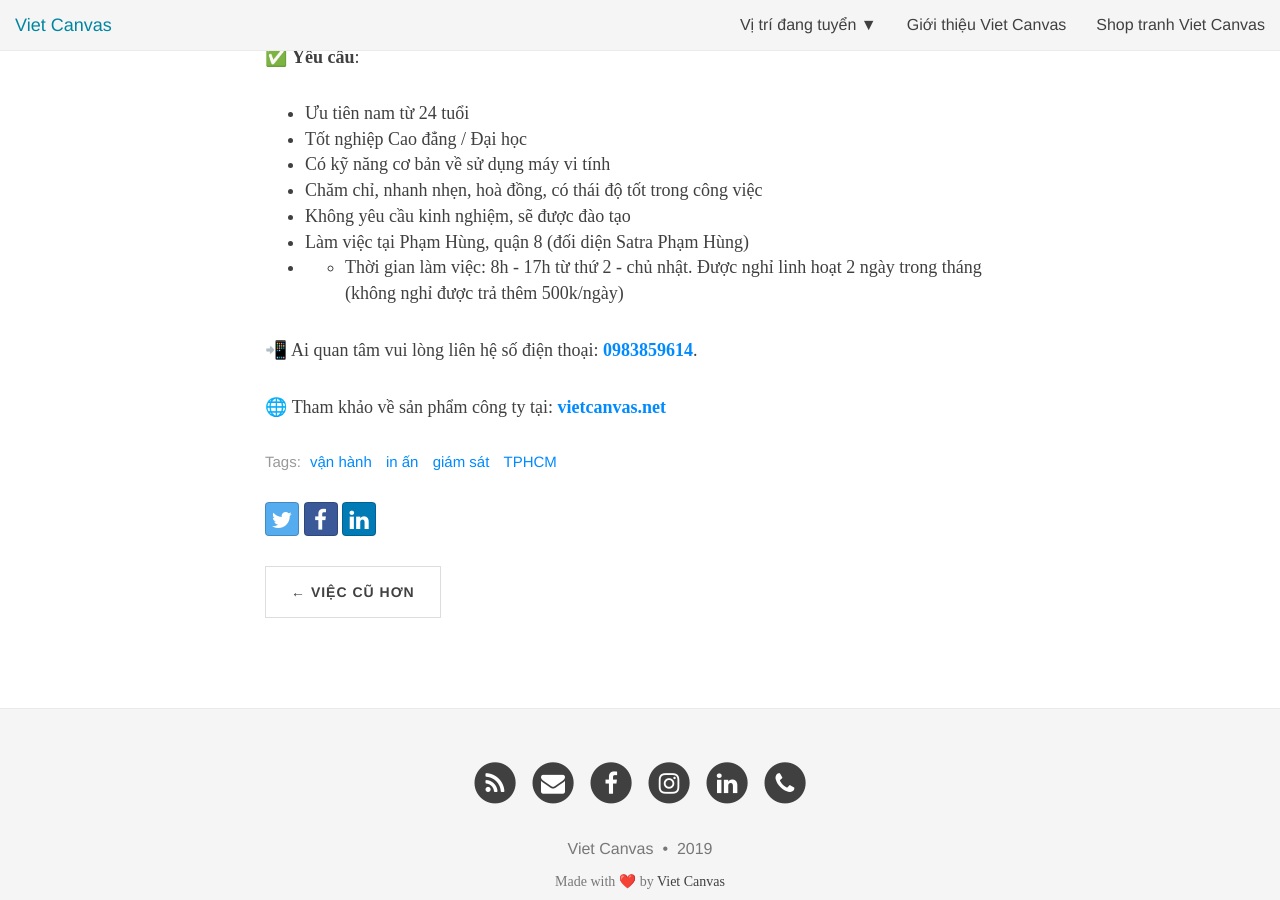
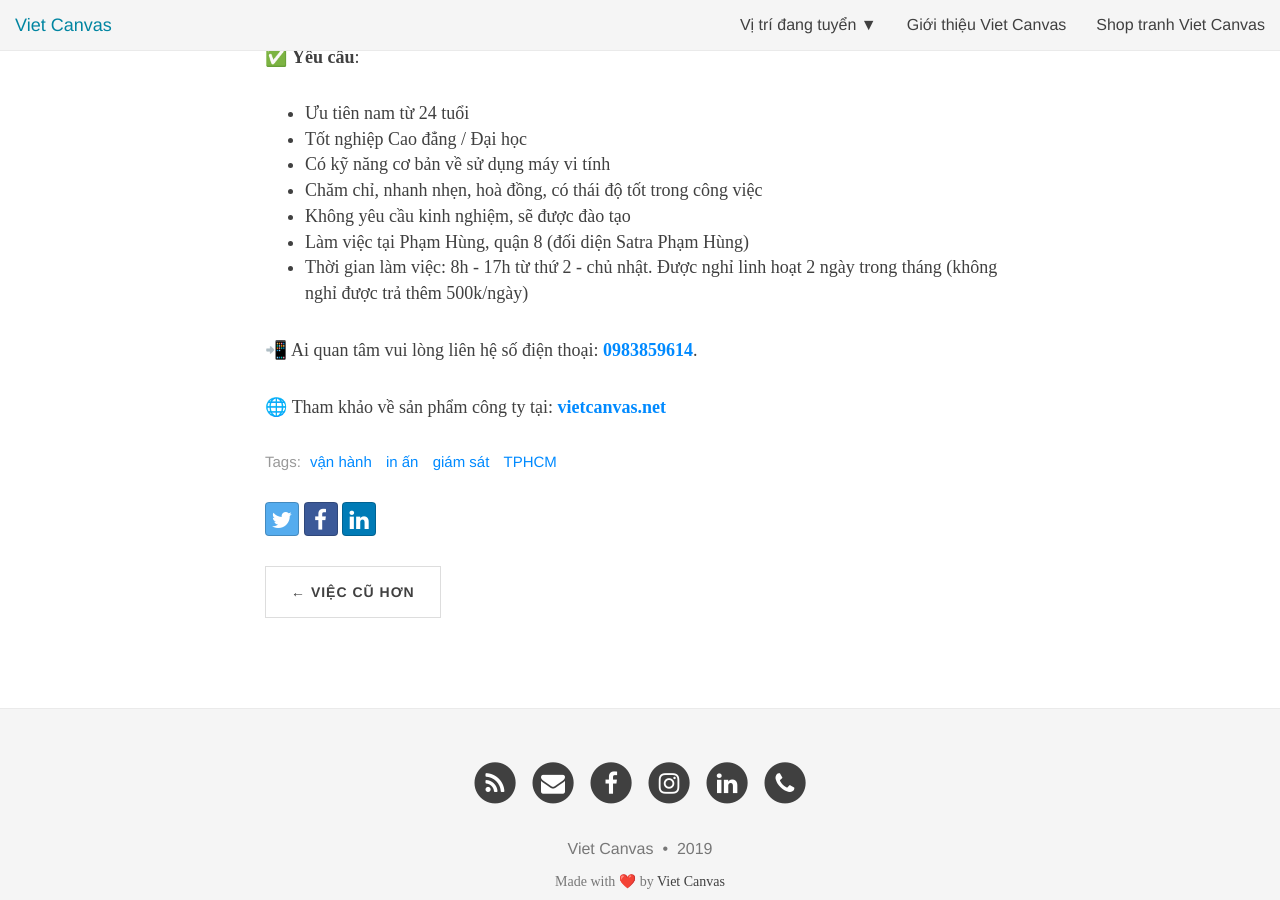
Before and after one commit to Tungtono/vc-jobs, a Jekyll site: the page built from _posts/2019-04-23-in-an-giam-sat.md, in a window 1280 px wide and 900 px high, scrolled down 768 px. Built offline with Jekyll 4.4.1, drawn with Linux system fonts in a browser that asks for light colours; nearby versions of some CDN libraries; some web fonts are replaced.

Commit message:
no message

```diff
--- a/_posts/2019-04-23-in-an-giam-sat.md
+++ b/_posts/2019-04-23-in-an-giam-sat.md
@@ -39,7 +39,7 @@ Viet Canvas cần tuyển nhân viên in ấn & giám sát chất lượng tại
 + Chăm chỉ, nhanh nhẹn, hoà đồng, có thái độ tốt trong công việc
 + Không yêu cầu kinh nghiệm, sẽ được đào tạo
 + Làm việc tại Phạm Hùng, quận 8 (đối diện Satra Phạm Hùng)
-+ * Thời gian làm việc: 8h - 17h từ thứ 2 - chủ nhật. Được nghỉ linh hoạt 2 ngày trong tháng (không nghỉ được trả thêm 500k/ngày)
++ Thời gian làm việc: 8h - 17h từ thứ 2 - chủ nhật. Được nghỉ linh hoạt 2 ngày trong tháng (không nghỉ được trả thêm 500k/ngày)
 
 📲 Ai quan tâm vui lòng liên hệ số điện thoại: [**0983859614**](tel:0983859614).
 
```
